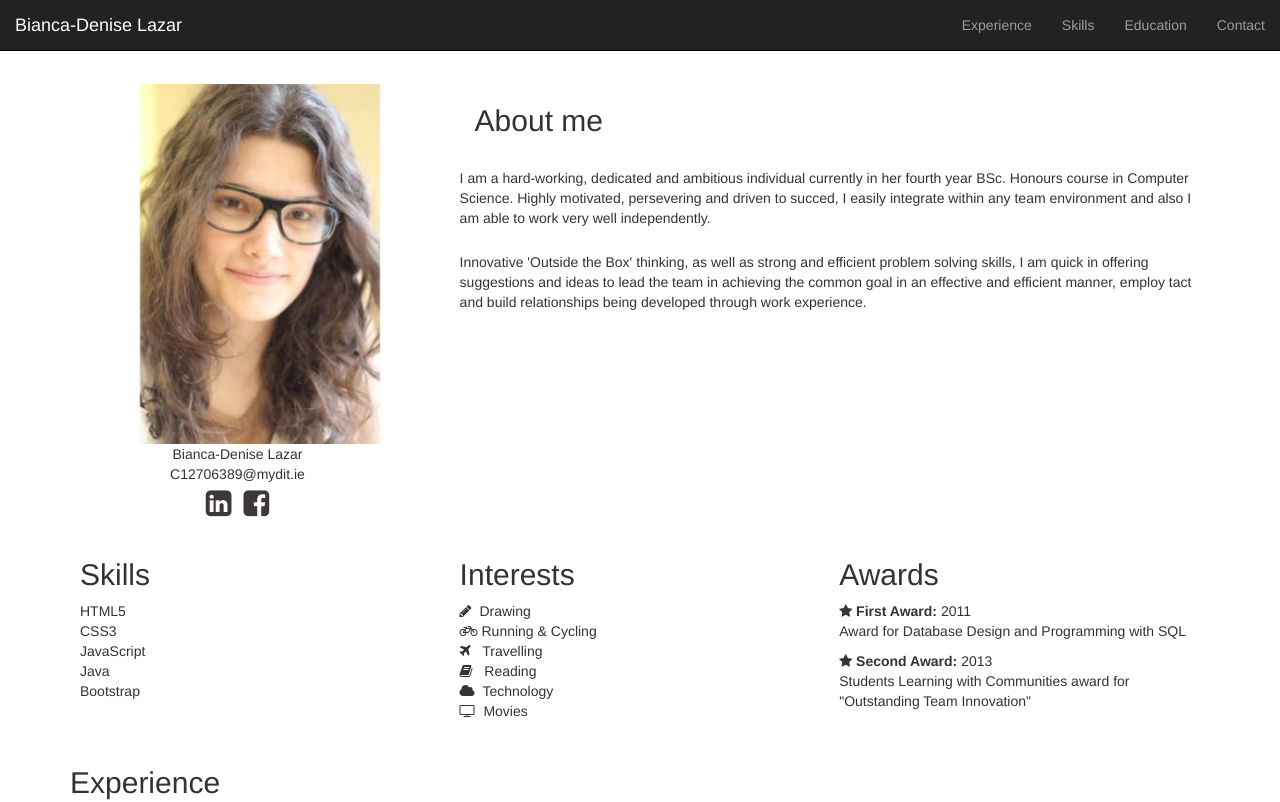
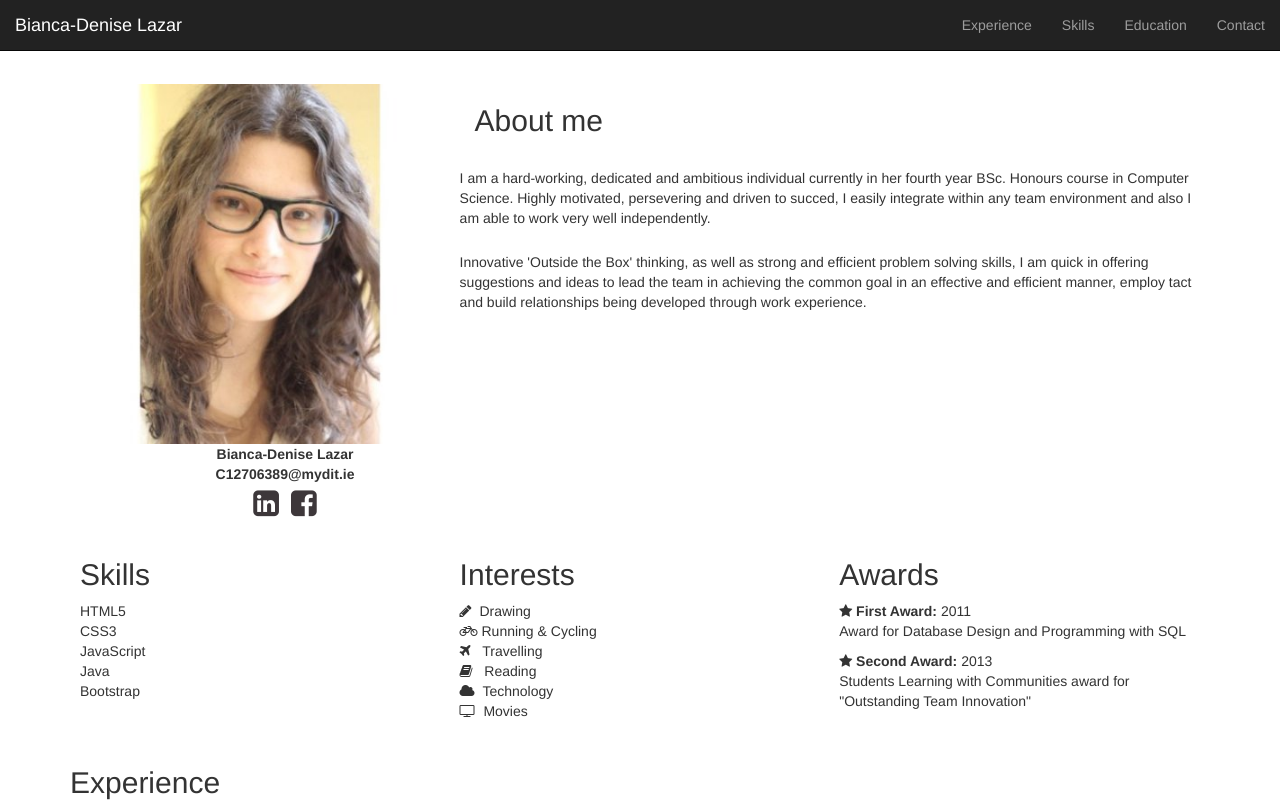
Before and after one commit to BDLazar/RichWebAssignment, a plain HTML site: page index.html in a window 1280 px wide. Shown: the top 802 px of the page. Drawn offline with nearby package versions, Linux system fonts and the light colour scheme.

Commit message:
Final Version

```diff
--- a/index.html
+++ b/index.html
@@ -47,11 +47,10 @@
 			<figure class="column third">
   				<img alt="" src="pic.jpg">
 				<div class="container clear">
-					<div class="col-lg-3 text-center">
-						<figcaption>Bianca-Denise Lazar<br>C12706389@mydit.ie<br>
-							<a href="https://ie.linkedin.com/in/biancadeniselazar/en"><i class="fa fa-linkedin-square fa-3x"></i></a>
-							<a href="https://www.facebook.com/lazar.biancadenise"><i class="fa fa-facebook-square social-link fa-3x"></i></a>
-						</figcaption>
+					<div class="col-lg-4 text-center">
+						<b>Bianca-Denise Lazar</b><br><b>C12706389@mydit.ie</b><br>
+						<a href="https://ie.linkedin.com/in/biancadeniselazar/en"><i class="fa fa-linkedin-square fa-3x"></i></a>
+						<a href="https://www.facebook.com/lazar.biancadenise"><i class="fa fa-facebook-square social-link fa-3x"></i></a>
 					</div>
 				</div>
 			</figure>
@@ -246,7 +245,8 @@
                <h4> <b> © 2015 Bianca-Denise Lazar</b> </h4>
             </div>
 		</div>
-		<!-- TO DO: Links for validation-->
+		<!-- Links for validation-->
+
     </footer>
 
 	<!--<script src="js/bootstrap.min.js"></script>-->
--- a/style.css
+++ b/style.css
@@ -17,7 +17,6 @@
 
 /*display all semantic elements as block*/
 article,
-figcaption,
 figure,
 footer,
 header,
@@ -246,7 +245,7 @@ textarea {
 
 input:hover, textarea:hover,
 input:focus, textarea:focus {
-    border-color: 1px solid #C9C9C9;
+    border-color: #C9C9C9;
     box-shadow: rgba(0, 0, 0, 0.2) 0px 0px 8px;
     -moz-box-shadow: rgba(0, 0, 0, 0.2) 0px 0px 8px;
     -webkit-box-shadow: rgba(0, 0, 0, 0.2) 0px 0px 8px;
```
